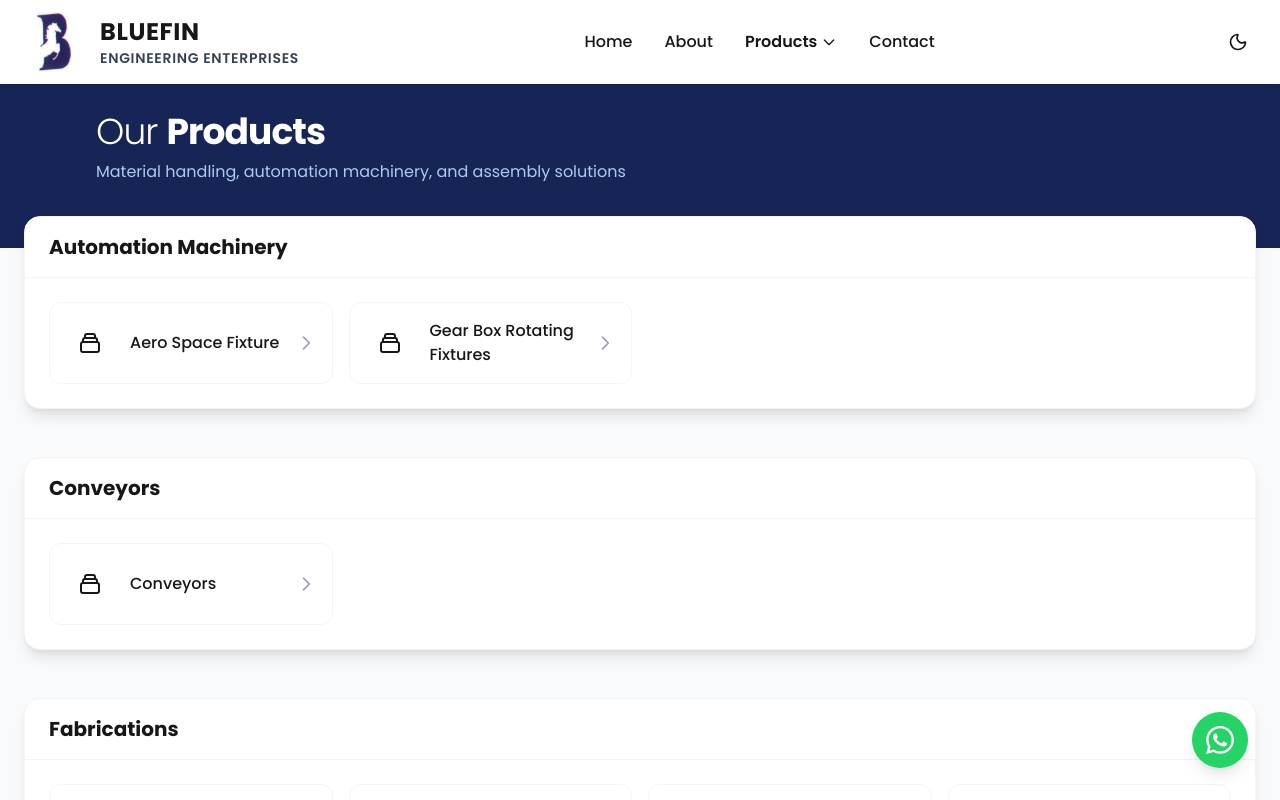
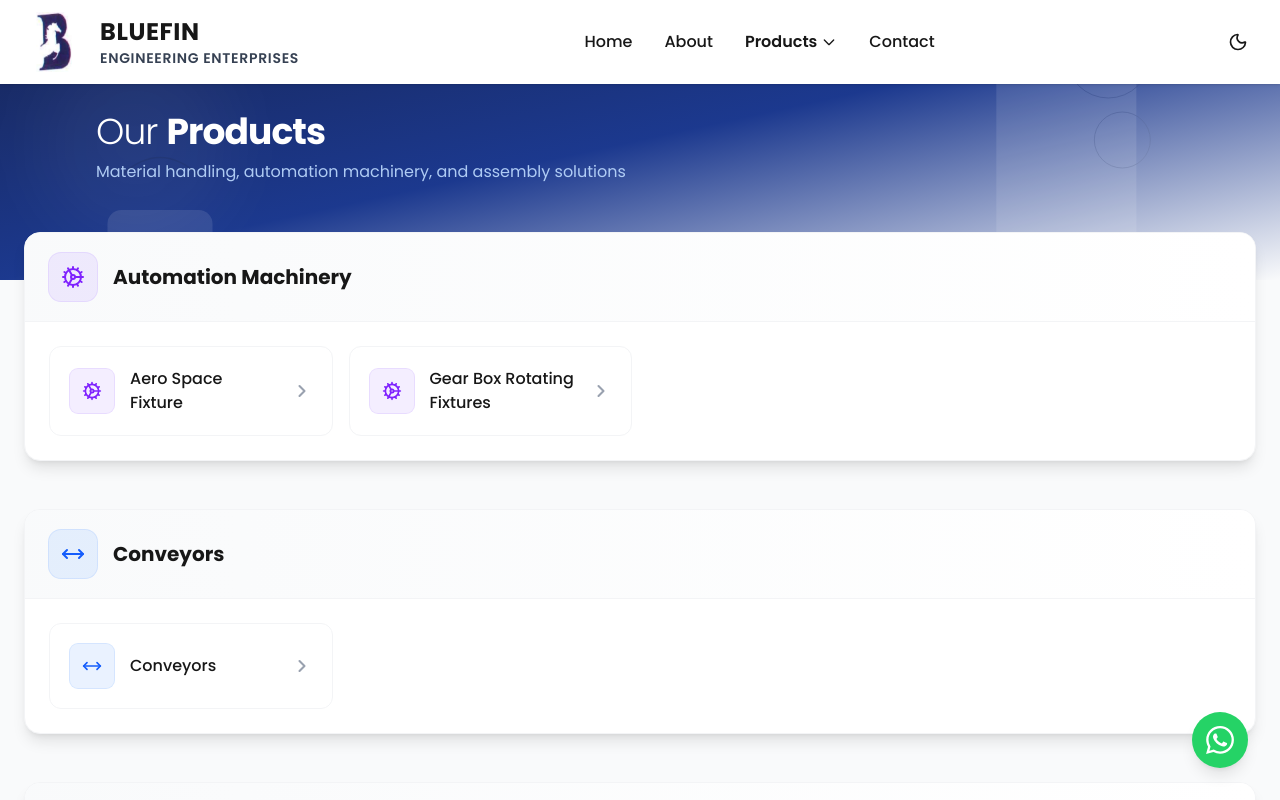
Before and after one commit to rajeshmine/blue-fin-enterprise, a Next.js app: page /products in a window 1280 px wide. Shown: the top 800 px of the page. Built offline with nearby package versions, Linux system fonts and the light colour scheme.

Commit message:
design fixes

```diff
--- a/src/app/products/page.tsx
+++ b/src/app/products/page.tsx
@@ -9,15 +9,29 @@
 export default function ProductsPage() {
   return (
     <div className="min-h-screen bg-gray-50 dark:bg-gray-900">
-      <section className="bg-blue-950 dark:bg-primary pt-24 sm:pt-28 pb-12 sm:pb-16 px-4 sm:px-6">
-        <div className="max-w-7xl mx-auto">
+      {/* Gradient hero at top - content overlaps on top of it */}
+      <section className="relative bg-gradient-to-br from-blue-950 via-blue-900 to-primary dark:from-primary dark:via-primary dark:to-primary pt-24 sm:pt-28 pb-20 sm:pb-24 px-4 sm:px-6 overflow-hidden">
+        <div className="absolute inset-0 overflow-hidden pointer-events-none">
+          <div className="absolute top-10 right-10 w-64 h-64 rounded-full bg-accent/5 blur-3xl" />
+          <div className="absolute bottom-10 left-10 w-48 h-48 rounded-full bg-white/5 blur-2xl" />
+          <svg className="absolute top-0 right-0 w-1/3 h-full opacity-10" viewBox="0 0 200 400" fill="none">
+            <path d="M0 0 L200 100 L200 400 L0 400 Z" fill="currentColor" className="text-white" />
+            <circle cx="160" cy="80" r="60" stroke="currentColor" strokeWidth="1" className="text-accent" fill="none" />
+            <circle cx="180" cy="200" r="40" stroke="currentColor" strokeWidth="1" className="text-accent" fill="none" />
+          </svg>
+          <svg className="absolute bottom-0 left-0 w-1/4 h-1/2 opacity-10" viewBox="0 0 150 200" fill="none">
+            <rect x="0" y="100" width="150" height="100" rx="20" fill="currentColor" className="text-white" />
+            <path d="M20 50 Q75 0 130 50" stroke="currentColor" strokeWidth="2" className="text-accent" fill="none" />
+          </svg>
+        </div>
+        <div className="max-w-7xl mx-auto relative">
           <div className="flex flex-col sm:flex-row items-start sm:items-center gap-4">
             <div className="h-1 w-14 bg-accent rounded-full shrink-0" />
             <div>
               <h1 className="text-3xl sm:text-4xl font-light text-white tracking-tight">
                 {PRODUCTS_PAGE.hero.title} <span className="font-bold text-accent">{PRODUCTS_PAGE.hero.titleAccent}</span>
               </h1>
-              <p className="text-blue-200/90 mt-2 text-sm sm:text-base">
+              <p className="text-blue-200/90 mt-2 text-sm sm:text-base max-w-xl">
                 {PRODUCTS_PAGE.hero.subtitle}
               </p>
             </div>
@@ -25,6 +39,7 @@
         </div>
       </section>
 
+      {/* Content overlaps gradient - sits on top */}
       <ProductsPageClient />
     </div>
   );
--- a/src/components/ProductsPageClient.tsx
+++ b/src/components/ProductsPageClient.tsx
@@ -2,79 +2,72 @@
 
 import { motion } from "framer-motion";
 import Link from "next/link";
+import { Cog, MoveHorizontal, Boxes, Package, Wrench, ChevronRight } from "lucide-react";
 import { productCategories, getProductHref } from "@/lib/products";
+
+const CATEGORY_ICONS: Record<string, { Icon: typeof Cog; bg: string; color: string; ring: string }> = {
+  "automation-machinery": { Icon: Cog, bg: "bg-violet-500/10", color: "text-violet-600 dark:text-violet-400", ring: "ring-violet-500/20" },
+  conveyors: { Icon: MoveHorizontal, bg: "bg-blue-500/10", color: "text-blue-600 dark:text-blue-400", ring: "ring-blue-500/20" },
+  fabrications: { Icon: Boxes, bg: "bg-amber-500/10", color: "text-amber-600 dark:text-amber-400", ring: "ring-amber-500/20" },
+  "industrial-consumables": { Icon: Package, bg: "bg-emerald-500/10", color: "text-emerald-600 dark:text-emerald-400", ring: "ring-emerald-500/20" },
+  "machinery-accessories": { Icon: Wrench, bg: "bg-red-500/10", color: "text-red-600 dark:text-red-400", ring: "ring-red-500/20" },
+};
 
 export default function ProductsPageClient() {
   return (
-    <section className="max-w-7xl mx-auto px-4 sm:px-6 -mt-6 sm:-mt-8 pb-16 sm:pb-24">
-      <div className="space-y-12">
-        {productCategories.map((category, catIndex) => (
+    <section className="max-w-7xl mx-auto px-4 sm:px-6 -mt-10 sm:-mt-12 pb-16 sm:pb-24 relative z-10">
+      <div className="space-y-10 sm:space-y-12">
+        {productCategories.map((category, catIndex) => {
+          const style = CATEGORY_ICONS[category.slug] ?? { Icon: Package, bg: "bg-primary/10", color: "text-primary", ring: "ring-primary/20" };
+          const IconComponent = style.Icon;
+          return (
             <motion.div
               key={category.slug}
               id={category.slug}
               initial={{ opacity: 0, y: 30 }}
               whileInView={{ opacity: 1, y: 0 }}
               viewport={{ once: true, margin: "-50px" }}
-            transition={{ duration: 0.5, delay: catIndex * 0.1 }}
+              transition={{ duration: 0.5, delay: catIndex * 0.08 }}
               className="bg-white dark:bg-gray-800 rounded-2xl shadow-lg dark:shadow-gray-950/50 border border-gray-100 dark:border-gray-700 overflow-hidden scroll-mt-24"
             >
-            <div className="bg-primary/5 dark:bg-primary/10 px-6 py-4 border-b border-gray-100 dark:border-gray-700">
-              <h2 className="text-xl font-bold text-primary">
+              {/* Category header with icon */}
+              <div className="flex items-center gap-4 px-6 py-5 border-b border-gray-100 dark:border-gray-700 bg-gradient-to-r from-gray-50 to-white dark:from-gray-800/50 dark:to-gray-800">
+                <div className={`shrink-0 w-12 h-12 rounded-xl ${style.bg} ring-1 ${style.ring} flex items-center justify-center`}>
+                  <IconComponent className={`w-6 h-6 ${style.color}`} strokeWidth={2} />
+                </div>
+                <h2 className="text-xl font-bold text-primary dark:text-white">
                   {category.label}
                 </h2>
               </div>
               <div className="p-4 sm:p-6">
-              <div className="grid grid-cols-1 sm:grid-cols-2 lg:grid-cols-3 xl:grid-cols-4 gap-4">
+                <div className="grid grid-cols-1 sm:grid-cols-2 lg:grid-cols-3 xl:grid-cols-4 gap-3 sm:gap-4">
                   {category.submenu.map((sub, subIndex) => (
                     <motion.div
                       key={sub.slug}
-                    initial={{ opacity: 0, x: -10 }}
-                    whileInView={{ opacity: 1, x: 0 }}
+                      initial={{ opacity: 0, y: 12 }}
+                      whileInView={{ opacity: 1, y: 0 }}
                       viewport={{ once: true }}
-                    transition={{ duration: 0.4, delay: subIndex * 0.03 }}
+                      transition={{ duration: 0.4, delay: subIndex * 0.04 }}
                     >
                       <Link
                         href={getProductHref(sub.slug)}
-                      className="group flex items-center gap-3 sm:gap-4 p-3 sm:p-4 rounded-xl border border-gray-100 dark:border-gray-700 hover:border-accent/30 hover:bg-accent/5 dark:hover:bg-accent/10 transition-all duration-300 hover:shadow-md touch-manipulation"
+                        className="group flex items-center gap-3 sm:gap-4 p-4 sm:p-5 rounded-xl border border-gray-100 dark:border-gray-700 hover:border-accent/30 hover:bg-accent/5 dark:hover:bg-accent/10 transition-all duration-300 hover:shadow-lg touch-manipulation"
                       >
-                      <div className="shrink-0 w-12 h-12 rounded-lg bg-primary/10 flex items-center justify-center group-hover:bg-accent/10 transition-colors duration-300">
-                        <svg
-                          className="w-6 h-6 text-primary group-hover:text-accent transition-colors"
-                          fill="none"
-                          stroke="currentColor"
-                          viewBox="0 0 24 24"
-                        >
-                          <path
-                            strokeLinecap="round"
-                            strokeLinejoin="round"
-                            strokeWidth={2}
-                            d="M19 11H5m14 0a2 2 0 012 2v6a2 2 0 01-2 2H5a2 2 0 01-2-2v-6a2 2 0 012-2m14 0V9a2 2 0 00-2-2M5 11V9a2 2 0 012-2m0 0V5a2 2 0 012-2h6a2 2 0 012 2v2M7 7h10"
-                          />
-                        </svg>
+                        <div className={`shrink-0 w-11 h-11 rounded-lg ${style.bg} ring-1 ${style.ring} flex items-center justify-center group-hover:scale-110 transition-transform duration-300`}>
+                          <IconComponent className={`w-5 h-5 ${style.color}`} strokeWidth={2} />
                         </div>
                         <span className="font-medium text-primary dark:text-gray-200 group-hover:text-accent transition-colors flex-1 min-w-0">
                           {sub.label}
                         </span>
-                      <svg
-                        className="w-5 h-5 shrink-0 text-gray-400 group-hover:text-accent group-hover:translate-x-1 transition-all duration-300"
-                        fill="none"
-                        stroke="currentColor"
-                        viewBox="0 0 24 24"
-                      >
-                        <path
-                          strokeLinecap="round"
-                          strokeLinejoin="round"
-                          strokeWidth={2}
-                          d="M9 5l7 7-7 7"
-                        />
-                      </svg>
+                        <ChevronRight className="w-5 h-5 shrink-0 text-gray-400 group-hover:text-accent group-hover:translate-x-0.5 transition-all duration-300" strokeWidth={2.5} />
                       </Link>
                     </motion.div>
                   ))}
                 </div>
               </div>
             </motion.div>
-        ))}
+          );
+        })}
       </div>
     </section>
   );
--- a/src/components/contact.tsx
+++ b/src/components/contact.tsx
@@ -26,13 +26,18 @@
           </h2>
           <p className="text-[#2D3675] dark:text-gray-300 font-semibold mb-4 text-sm">{CONTACT.followUs}</p>
           <div className="flex gap-3">
-            {[Facebook, Instagram, Twitter, Linkedin].map((Icon, index) => (
+            {[
+              { Icon: Facebook, bg: "bg-[#1877F2]/10", color: "text-[#1877F2]", ring: "ring-[#1877F2]/20" },
+              { Icon: Instagram, bg: "bg-[#E4405F]/10", color: "text-[#E4405F]", ring: "ring-[#E4405F]/20" },
+              { Icon: Twitter, bg: "bg-[#1DA1F2]/10", color: "text-[#1DA1F2]", ring: "ring-[#1DA1F2]/20" },
+              { Icon: Linkedin, bg: "bg-[#0A66C2]/10", color: "text-[#0A66C2]", ring: "ring-[#0A66C2]/20" },
+            ].map(({ Icon, bg, color, ring }, index) => (
               <a
                 key={index}
                 href="#"
-                className="p-2 border border-gray-200 dark:border-gray-600 rounded-full text-blue-500 hover:bg-blue-50 dark:hover:bg-gray-700 transition-colors"
+                className={`p-2.5 rounded-xl ${bg} ring-1 ${ring} ${color} hover:scale-110 transition-all duration-300`}
               >
-                <Icon size={18} />
+                <Icon size={20} strokeWidth={2} />
               </a>
             ))}
           </div>
```
Also changed, not shown: src/components/Features.tsx (+11 -12 lines), src/components/ProductImageGrid.tsx (+9 -9 lines), src/components/ProductPageClient.tsx (+45 -17 lines), src/components/WhyChoose.tsx (+12 -11 lines). Lines whose indentation alone changed are shown as unchanged.
